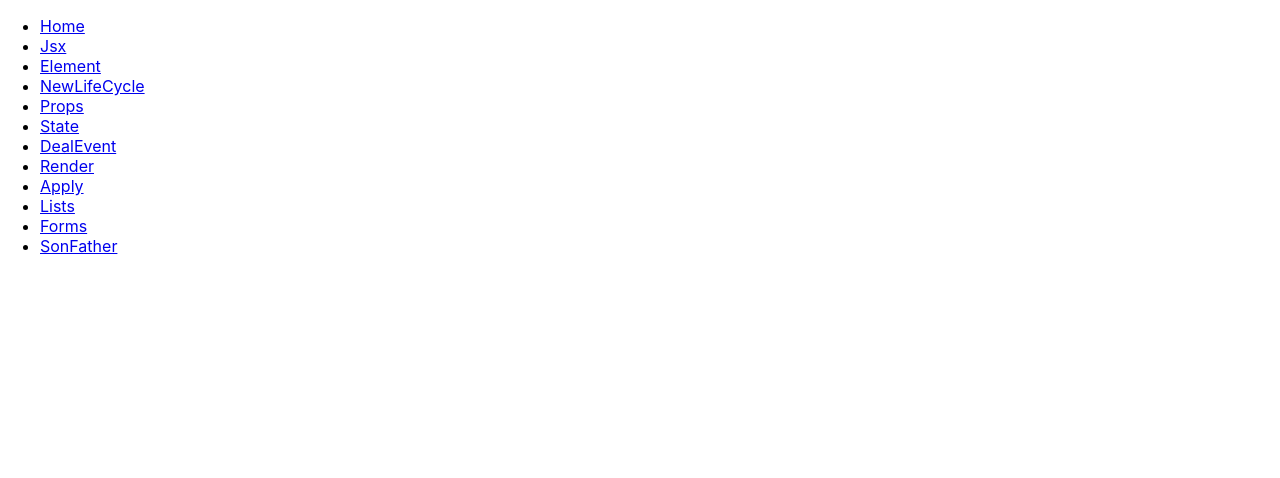
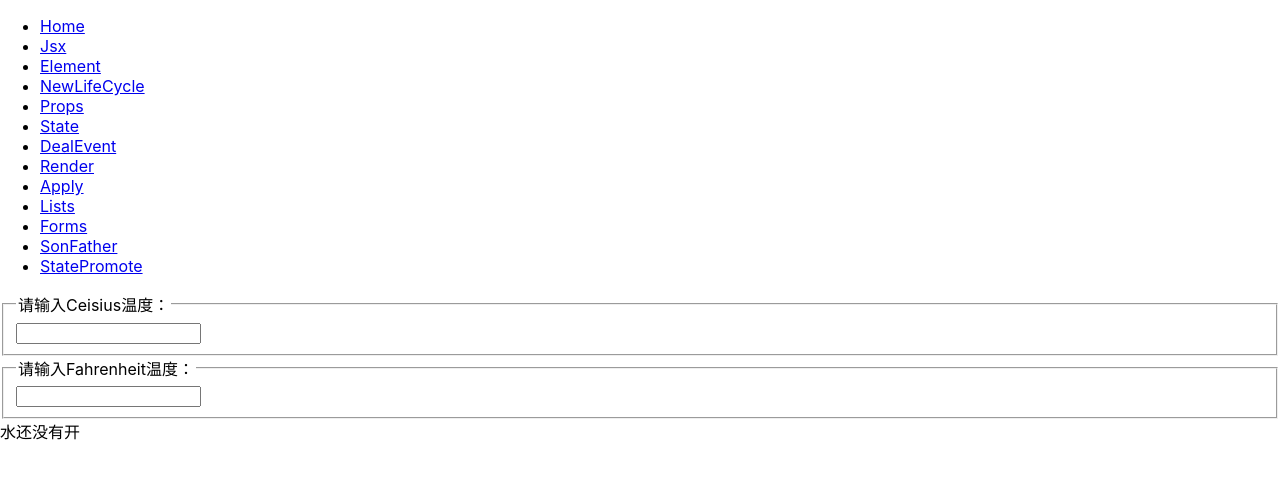
Before and after one commit to bluewater0015/learn_react, a React (Create React App) app: page /statePromote in a window 1280 px wide. Shown: the top 478 px of the page. Built offline with nearby package versions, Linux system fonts and the light colour scheme.

Commit message:
add StatePromote

```diff
--- /dev/null
+++ b/src/container/StatePromote/StatePromote.js
@@ -0,0 +1,102 @@
+import React,{ Component } from 'react';
+
+function Bilo(props) {
+    if(props.celsius >= 100){
+        return <h1>水开了</h1>
+    }
+    return <div>水还没有开</div>
+}
+
+const scaleName = {
+    c: 'Ceisius',
+    f: 'Fahrenheit',
+}
+
+function toCelsius(fahrenheit) {
+    return (fahrenheit - 32) * 5/9;
+}
+
+function toFahrenheit(celsius) {
+    return (celsius * 9/5) + 32;
+}
+
+function tryConvert(temperature, convert) {
+    const input = parseFloat(temperature);
+    if (Number.isNaN(input)) {
+        return '';
+    }
+    const output = convert(input);
+    const rounded = Math.round(output * 1000) / 1000;
+    return rounded.toString();
+}
+
+class TemperatureInput extends Component {
+    constructor(props) {
+        super(props);
+        this.handleChange = this.handleChange.bind(this);
+    }
+
+    handleChange(e) {
+        let value = e.target.value;
+        this.props.onTemperatureChange(value);
+    }
+    render() {
+        const scale = this.props.scale;
+        const temperature = this.props.temperature;
+        return (
+            <fieldset>
+                <legend>请输入{ scaleName[scale] }温度：</legend>
+                <input onChange={ this.handleChange } value={ temperature }/>
+            </fieldset>
+        )
+    }
+}
+
+class Calulator extends Component {
+    constructor(props) {
+        super(props);
+        this.state = {
+            temperature: '',
+            scale: 'c',
+        }
+        this.handleCelsiusChange = this.handleCelsiusChange.bind(this);
+        this.handleFahrenheitChange = this.handleFahrenheitChange.bind(this);
+    }
+
+    handleCelsiusChange(temperature) {
+        this.setState({
+            scale: 'c',
+            temperature,
+        })
+    }
+
+    handleFahrenheitChange(temperature) {
+        this.setState({
+            scale: 'f',
+            temperature,
+        })
+    }
+
+    render() {
+        const scale = this.state.scale;
+        const temperature = this.state.temperature;
+        const celsius = scale === 'f' ?  tryConvert(temperature, toCelsius): temperature;
+        const fahrenheit = scale === 'c' ? tryConvert(temperature, toFahrenheit): temperature;
+        return (
+            <div>
+                <TemperatureInput
+                    scale="c"
+                    temperature = { celsius }
+                    onTemperatureChange = { this.handleCelsiusChange }
+                />
+                <TemperatureInput
+                    scale="f"
+                    temperature = { fahrenheit }
+                    onTemperatureChange = { this.handleFahrenheitChange }
+                />
+                <Bilo celsius={parseFloat(celsius)}/>
+            </div>
+        )
+    }
+}
+export default Calulator;
--- a/src/router/router.js
+++ b/src/router/router.js
@@ -15,6 +15,7 @@
 import Render from './../container/Render/Render';
 import Lists from './../container/Lists/Lists';
 import Forms from './../container/Forms/Forms';
+import StatePromote from '../container/StatePromote/StatePromote';
 
 import Apply from './../test/Apply/Apply';
 import SonFather from './../test/SonFather/SonFather';
@@ -37,6 +38,7 @@
                         <li><Link to='/lists'>Lists</Link></li>
                         <li><Link to='/forms'>Forms</Link></li>
                         <li><Link to='/sonFather'>SonFather</Link></li>
+                        <li><Link to='/statePromote'>StatePromote</Link></li>
                     </ul>
                     <div>
                         <Route exact path='/' component={ Home } />
@@ -51,6 +53,7 @@
                         <Route path='/lists' component={ Lists }/>
                         <Route path='/forms' component={ Forms }/>
                         <Route path='/sonFather' component={ SonFather }/>
+                        <Route path='/statePromote' component={ StatePromote }/>
                     </div>
                 </div>
             </Router>
```
